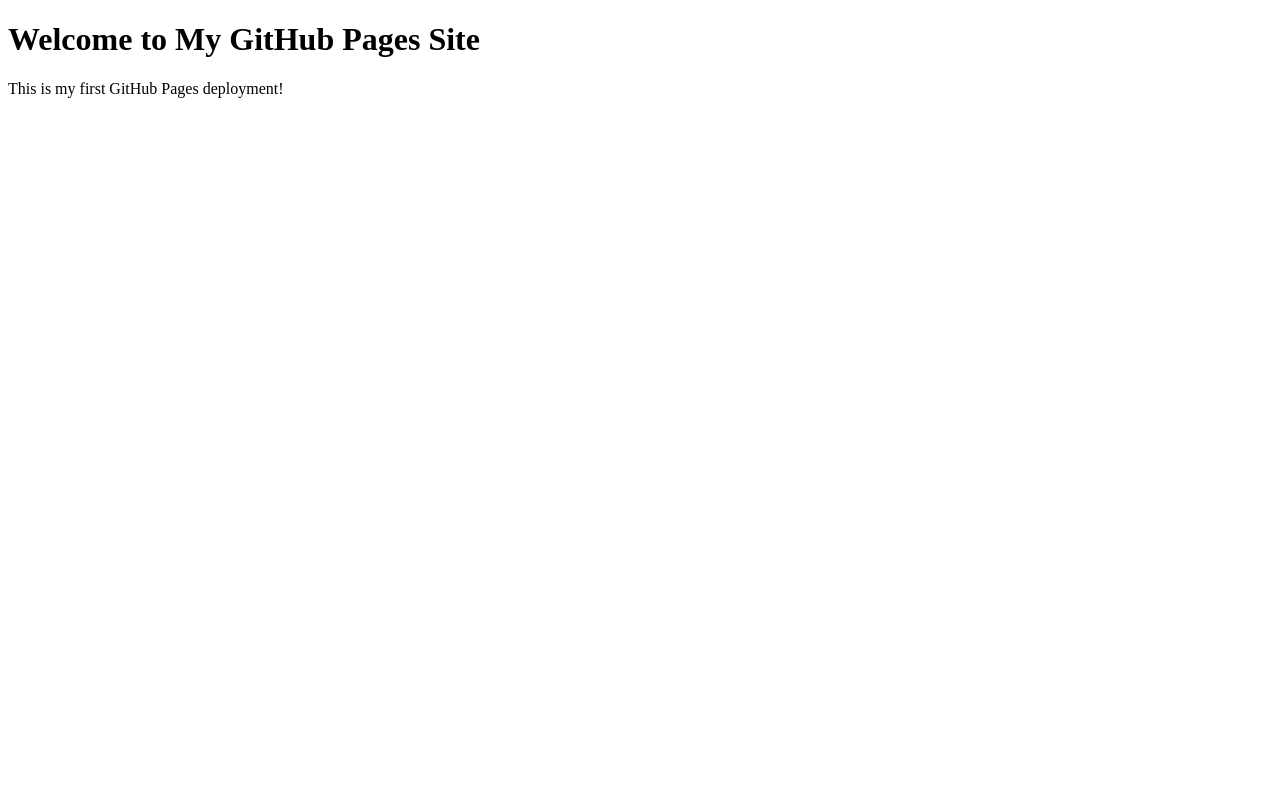
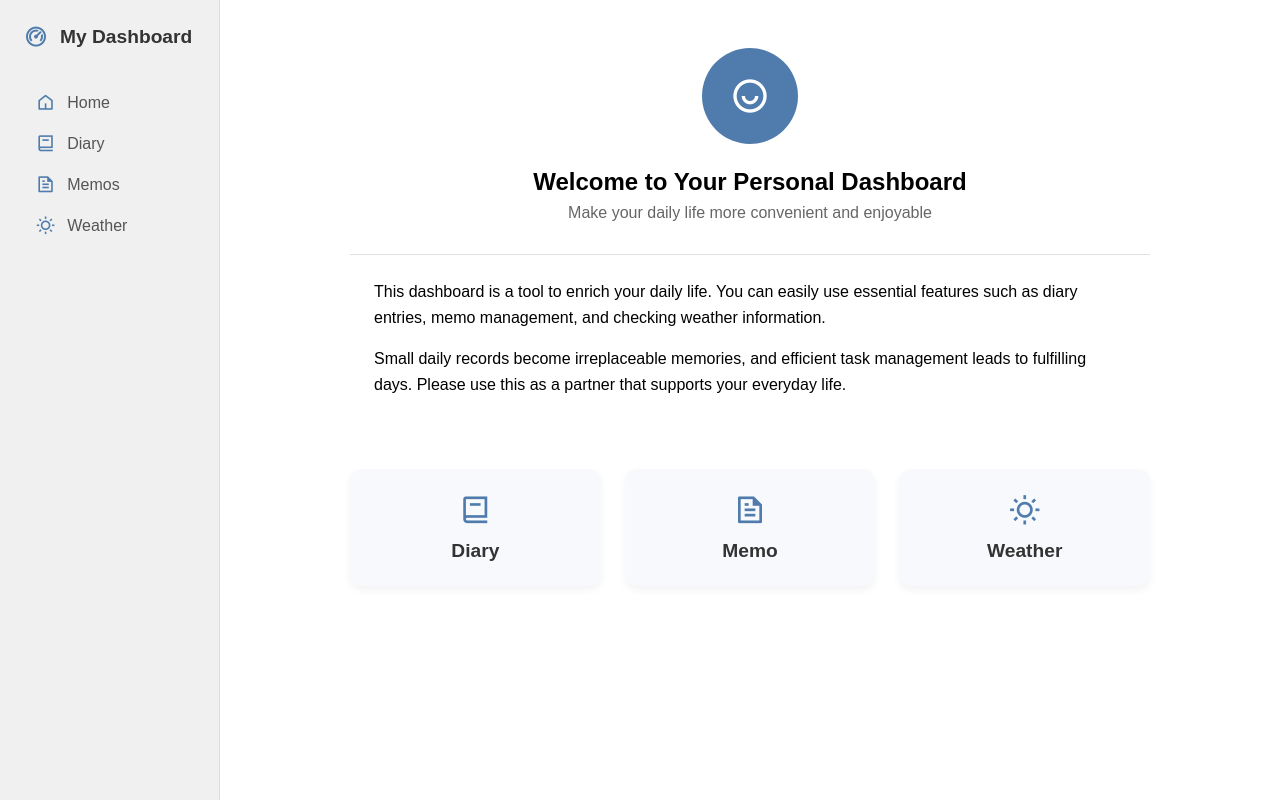
Before and after one commit to a-99-k/my-first-web-app, a plain HTML site: page index.html in a window 1280 px wide. Drawn offline with nearby package versions, Linux system fonts and the light colour scheme.

Commit message:
Add files via upload

```diff
--- a/index.html
+++ b/index.html
@@ -1,12 +1,71 @@
 <!DOCTYPE html>
 <html lang="en">
-<head>
-    <meta charset="UTF-8">
-    <meta name="viewport" content="width=device-width, initial-scale=1.0">
-    <title>My GitHub Pages Site</title>
-</head>
-<body>
-    <h1>Welcome to My GitHub Pages Site</h1>
-    <p>This is my first GitHub Pages deployment!</p>
-</body>
+  <head>
+    <meta charset="UTF-8" />
+    <meta name="viewport" content="width=device-width, initial-scale=1.0" />
+    <title>Dashboard</title>
+    <link rel="stylesheet" href="./style.css" />
+    <link href="https://cdn.jsdelivr.net/npm/remixicon@4.5.0/fonts/remixicon.css" rel="stylesheet" />
+  </head>
+
+  <body>
+    <div class="wrapper">
+      <aside>
+        <!-- サイドバーの中身は後ほど -->
+        <div class="sidebar">
+          <div class="logo">
+            <span class="ri-dashboard-2-line"></span>
+            <h1>My Dashboard</h1>
+          </div>
+          <ul class="menu">
+            <li><span class="ri-home-5-line"></span>Home</li>
+            <li><span class="ri-book-2-line"></span>Diary</li>
+            <li><span class="ri-file-text-line"></span>Memos</li>
+            <li><span class="ri-sun-line"></span>Weather</li>
+          </ul>
+        </div>
+      </aside>
+      <main>
+        <!-- セクション全体を包む -->
+        <section class="content-section">
+          <!-- 上の見出しエリア -->
+          <header class="section-header">
+            <div class="profile-circle">
+              <span class="ri-user-smile-line"></span>
+            </div>
+            <h1 class="section-title">Welcome to Your Personal Dashboard</h1>
+            <p class="section-subtitle">
+              Make your daily life more convenient and enjoyable
+            </p>
+          </header>
+          <!-- 本文エリア -->
+          <div class="section-body">
+            <div class="section-description">
+              <p>
+                This dashboard is a tool to enrich your daily life. You can easily use essential features such as diary entries, memo management, and checking weather information.
+              </p>
+              <p>
+                Small daily records become irreplaceable memories, and efficient task management leads to fulfilling days. Please use this as a partner that supports your everyday life.
+              </p>
+            </div>
+          </div>
+
+          <div class="feature-section">
+            <div class="feature-card">
+              <span class="ri-book-2-line"></span>
+              <h2>Diary</h2>
+            </div>
+            <div class="feature-card">
+              <span class="ri-file-text-line"></span>
+              <h2>Memo</h2>
+            </div>
+            <div class="feature-card">
+              <span class="ri-sun-line"></span>
+              <h2>Weather</h2>
+            </div>
+          </div>
+        </section>
+      </main>
+    </div>
+  </body>
 </html>
--- /dev/null
+++ b/style.css
@@ -0,0 +1,171 @@
+/* ブラウザで設定されているスタイルのリセット・共通設定 */
+/* 消さないでください */
+*,
+*::before,
+*::after {
+  box-sizing: border-box;
+}
+body,
+h1,
+h2,
+h3,
+p,
+ul,
+li,
+form,
+input,
+textarea,
+select,
+button {
+  margin: 0;
+  padding: 0;
+  font-family: sans-serif;
+}
+
+ul {
+  list-style: none;
+}
+/* スタイルのリセット終了 */
+
+/* 全体レイアウト */
+.wrapper {
+  display: flex;
+  height: 100vh;
+}
+
+/* サイドバー */
+aside {
+  width: 220px; /* スリムな幅に */
+  background-color: #f0f0f0;
+  border-right: 1px solid #ddd;
+}
+
+.sidebar {
+  padding: 24px;
+  height: 100%;
+}
+
+.logo {
+  display: flex;
+  align-items: center;
+  gap: 12px;
+  margin-bottom: 32px;
+}
+.logo span {
+  font-size: 1.5rem;
+  color: #4f7cac;
+}
+.logo h1 {
+  font-size: 1.2rem;
+  color: #333;
+}
+
+.menu li {
+  display: flex;
+  align-items: center;
+  gap: 12px;
+  padding: 10px 12px;
+  border-radius: 6px;
+  color: #555;
+  cursor: pointer;
+  transition: background-color 0.2s, padding-left 0.2s;
+}
+.menu li:hover {
+  background-color: #dbe9f4;
+  padding-left: 16px;
+}
+.menu li span {
+  font-size: 1.2rem;
+  color: #4f7cac;
+}
+
+/* メインコンテンツ */
+main {
+  flex: 1;
+  background-color: #fff;
+  padding: 16px;
+}
+
+.content-section {
+  max-width: 800px;
+  margin: 0 auto;
+}
+
+.section-header {
+  background-color: #ffffff;
+  padding: 32px;
+  border-bottom: 1px solid #e0e0e0;
+  text-align: center;
+}
+.profile-circle {
+  width: 96px;
+  height: 96px;
+  background-color: #4f7cac;
+  border-radius: 50%;
+  display: flex;
+  align-items: center;
+  justify-content: center;
+  margin: 0 auto 24px;
+}
+.profile-circle span {
+  font-size: 2.5rem;
+  color: #ffffff;
+}
+.section-title {
+  font-size: 1.5rem;
+  font-weight: bold;
+  margin-bottom: 8px;
+}
+.section-subtitle {
+  color: #666;
+}
+
+/* 本文 */
+.section-body {
+  padding: 24px;
+}
+.section-description p {
+  margin-bottom: 16px;
+  line-height: 1.6;
+}
+
+/* 機能カードエリア */
+.feature-section {
+  display: flex;
+  gap: 24px;
+  margin-top: 32px;
+  justify-content: center;
+}
+.feature-card {
+  flex: 1;
+  background-color: #f7f9fc;
+  border-radius: 12px;
+  padding: 24px;
+  text-align: center;
+  box-shadow: 0 4px 8px rgba(0,0,0,0.05);
+}
+.feature-card span {
+  font-size: 2rem;
+  color: #4f7cac;
+  display: block;
+  margin-bottom: 12px;
+}
+.feature-card h2 {
+  font-size: 1.2rem;
+  color: #333;
+}
+
+/* スマホ画面用　*/
+@media (max-width: 768px) {
+  .feature-section {
+    flex-direction: column;
+  }
+
+  .feature-card {
+    width: 100%;
+  }
+
+  .content-section {
+    padding: 0 16px;
+  }
+}
```
